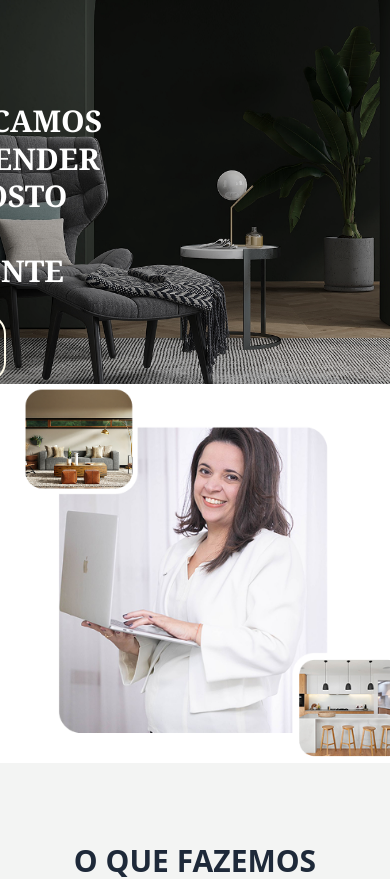
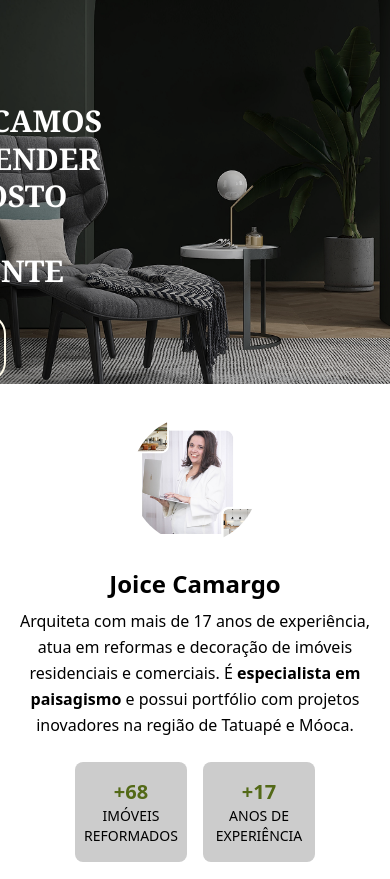
Before and after one commit to WillMaac/Arquitetura-portf-lio, a React (Vite) app: page / in a window 390 px wide. Shown: the top 879 px of the page. Built offline with nearby package versions, Linux system fonts and the light colour scheme.

Commit message:
Implementa ajuste responsivo no componente AboutMe

```diff
--- a/src/components/AboutMe/AboutMe.jsx
+++ b/src/components/AboutMe/AboutMe.jsx
@@ -1,26 +1,107 @@
-import Perfil from "../../assets/Group2.png"
-export const AboutMe = () =>{
-    return(
-        <section>
-                    <div className="flex items-center">
-                 <img src={Perfil} alt="Foto de perfil"
-                 className="ml-5"
+import Perfil from "../../assets/Group2.png";
+
+export const AboutMe = () => {
+  return (
+    <section className="w-full px-4 py-8 md:py-12 lg:py-16">
+      <div className="max-w-5xl mx-auto flex flex-col items-center md:flex-row md:items-start md:gap-8 lg:gap-12">
+        {/* FOTO */}
+        <div className="flex-shrink-0 mb-6 md:mb-0">
+          <img
+            src={Perfil}
+            alt="Foto de perfil Joice Camargo"
+            className="
+              w-32 h-32            /* mobile: 128px x 128px */
+              sm:w-40 sm:h-40      /* ≥640px: 160px x 160px */
+              md:w-48 md:h-48      /* ≥768px: 192px x 192px */
+              lg:w-56 lg:h-56      /* ≥1024px: 224px x 224px */
+              rounded-full
+              object-cover
+            "
           />
-                 <div>
-                 <h1 className="text-4xl mb-2">Joice Camargo</h1>
-                 <p className="text-xl mt-8">Arquiteta com mais de 17 anos de experiência, atua em reformas e decoração de imóveis residencias e comerciais. É <strong>especialista em paisagismo</strong> e possui portfólio com projetos inovadores na região de Tatuapé e Moca</p>
-                 <div className="flex gap-5 justify-center items-center">
-                 <div className="w-50 h-auto bg-[#cccccc] text-center rounded-[10px] mt-5">
-                    <h1 className="text-[#536917] font-bold">+68</h1>
-                    <h2>IMÓVEIS REFORMADOS</h2>
         </div>
-                 <div className="w-45 h-auto bg-[#cccccc] text-center rounded-[10px] mt-5">
-                    <h1  className="text-[#536917] font-bold">+17</h1>
-                    <h2>ANOS DE EXPERIÊNCIA</h2>
+
+        {/* TEXTO E ESTATÍSTICAS */}
+        <div className="w-full text-center md:text-left">
+          {/* NOME */}
+          <h1
+            className="
+              text-2xl font-semibold mb-2    /* mobile: 2xl (~24px) */
+              sm:text-3xl                    /* ≥640px: 3xl (~30px) */
+              md:text-4xl                    /* ≥768px: 4xl (~36px) */
+            "
+          >
+            Joice Camargo
+          </h1>
+
+          {/* DESCRIÇÃO */}
+          <p
+            className="
+              text-base mb-6                 /* mobile: base (~16px) */
+              sm:text-lg                     /* ≥640px: lg (~18px) */
+              md:text-xl                     /* ≥768px: xl (~20px) */
+              leading-relaxed
+            "
+          >
+            Arquiteta com mais de 17 anos de experiência, atua em reformas
+            e decoração de imóveis residenciais e comerciais. É{" "}
+            <strong>especialista em paisagismo</strong> e possui portfólio com
+            projetos inovadores na região de Tatuapé e Móoca.
+          </p>
+
+          {/* ESTATÍSTICAS */}
+          <div className="flex flex-wrap justify-center md:justify-start gap-4">
+            <div
+              className="
+                flex flex-col items-center
+                w-28 h-auto                         /* mobile: largura fixa */
+                sm:w-32                             /* ≥640px */
+                md:w-36                             /* ≥768px */
+                bg-[#cccccc] rounded-lg py-4
+              "
+            >
+              <h2
+                className="
+                  text-xl font-bold                   /* mobile: xl (~20px) */
+                  sm:text-2xl                         /* ≥640px: 2xl (~24px) */
+                  text-[#536917]
+                "
+              >
+                +68
+              </h2>
+              <p className="text-sm sm:text-base text-center">
+                IMÓVEIS
+                <br />
+                REFORMADOS
+              </p>
+            </div>
+
+            <div
+              className="
+                flex flex-col items-center
+                w-28 h-auto
+                sm:w-32
+                md:w-36
+                bg-[#cccccc] rounded-lg py-4
+              "
+            >
+              <h2
+                className="
+                  text-xl font-bold
+                  sm:text-2xl
+                  text-[#536917]
+                "
+              >
+                +17
+              </h2>
+              <p className="text-sm sm:text-base text-center">
+                ANOS DE
+                <br />
+                EXPERIÊNCIA
+              </p>
             </div>
           </div>
         </div>
       </div>
     </section>
-    )
-}
+  );
+};
```
Lines whose indentation alone changed are shown as unchanged.
